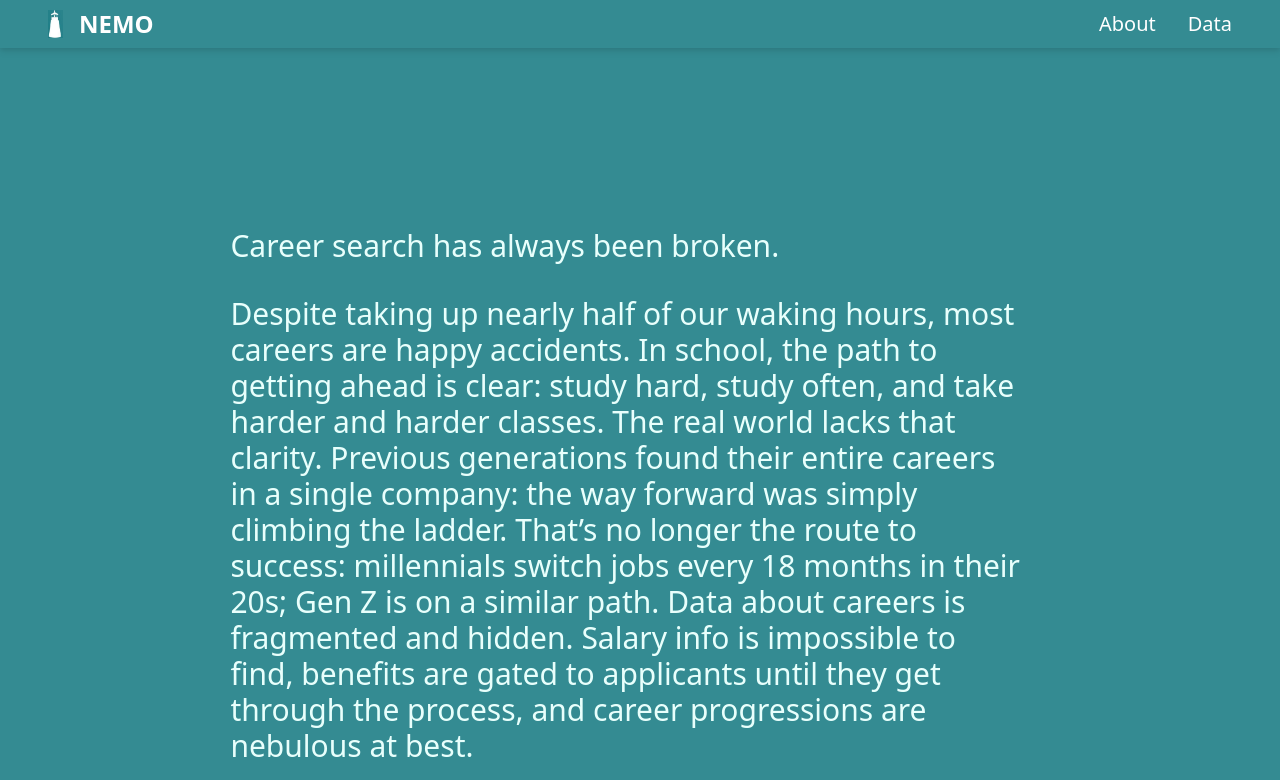
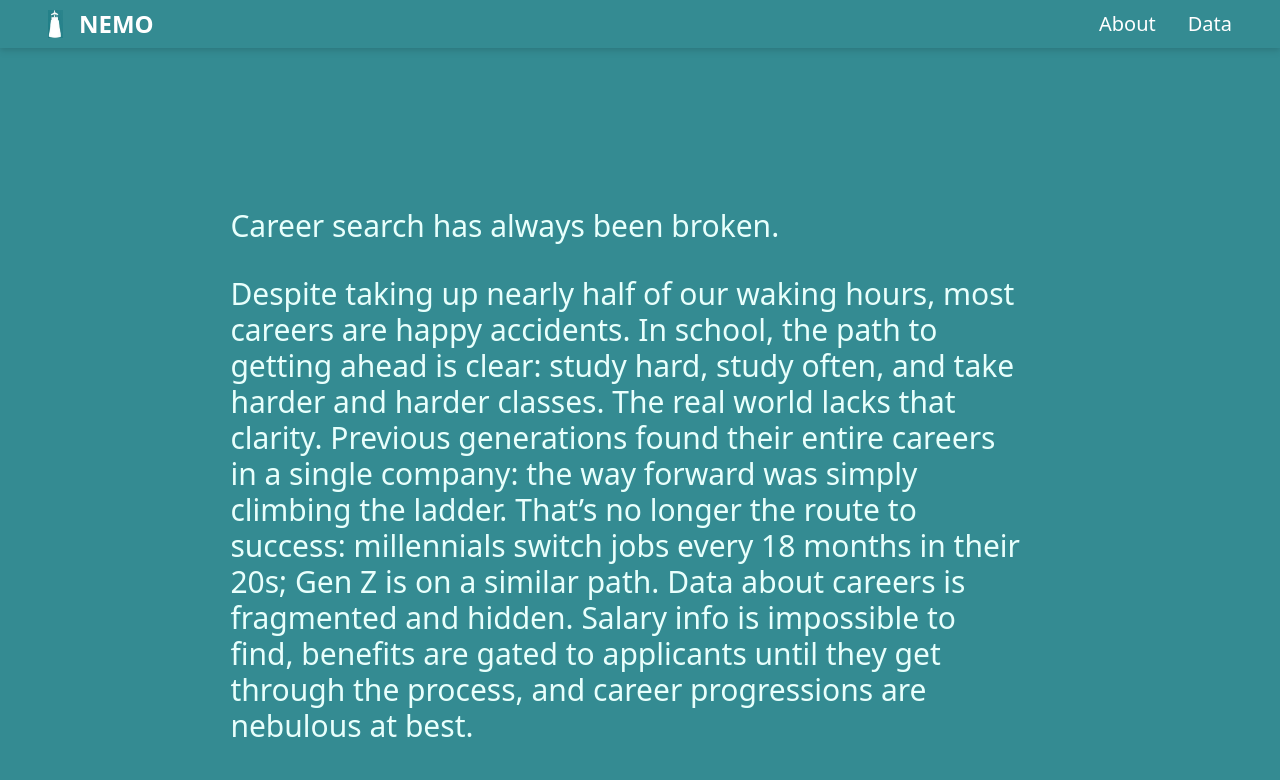
Before and after one commit to BlueMath-Warriors/nemo-app, a Next.js app: page /about in a window 1280 px wide. Shown: the top 780 px of the page. Built offline with nearby package versions, Linux system fonts and the light colour scheme.

Commit message:
About Page Margin Top Reduced

```diff
--- a/pages/about/index.js
+++ b/pages/about/index.js
@@ -5,7 +5,7 @@ const About = () => {
   return (
     <Layout>
       <section
-        className="flex flex-col flex-1 gap-8 items-start pt-[180px] pb-[160px] pl-[8%] pr-[10%] md:pl-[13%] md:pr-[15%] lg:pl-[18%] lg:pr-[20%] w-full text-3xl text-nemo-blue-light text-left"
+        className="flex flex-col flex-1 gap-8 items-start pt-[160px] pb-[160px] pl-[8%] pr-[10%] md:pl-[13%] md:pr-[15%] lg:pl-[18%] lg:pr-[20%] w-full text-3xl text-nemo-blue-light text-left"
         style={{ minHeight: "calc(100vh - 56px)" }}
       >
         <p>Career search has always been broken.</p>
```
